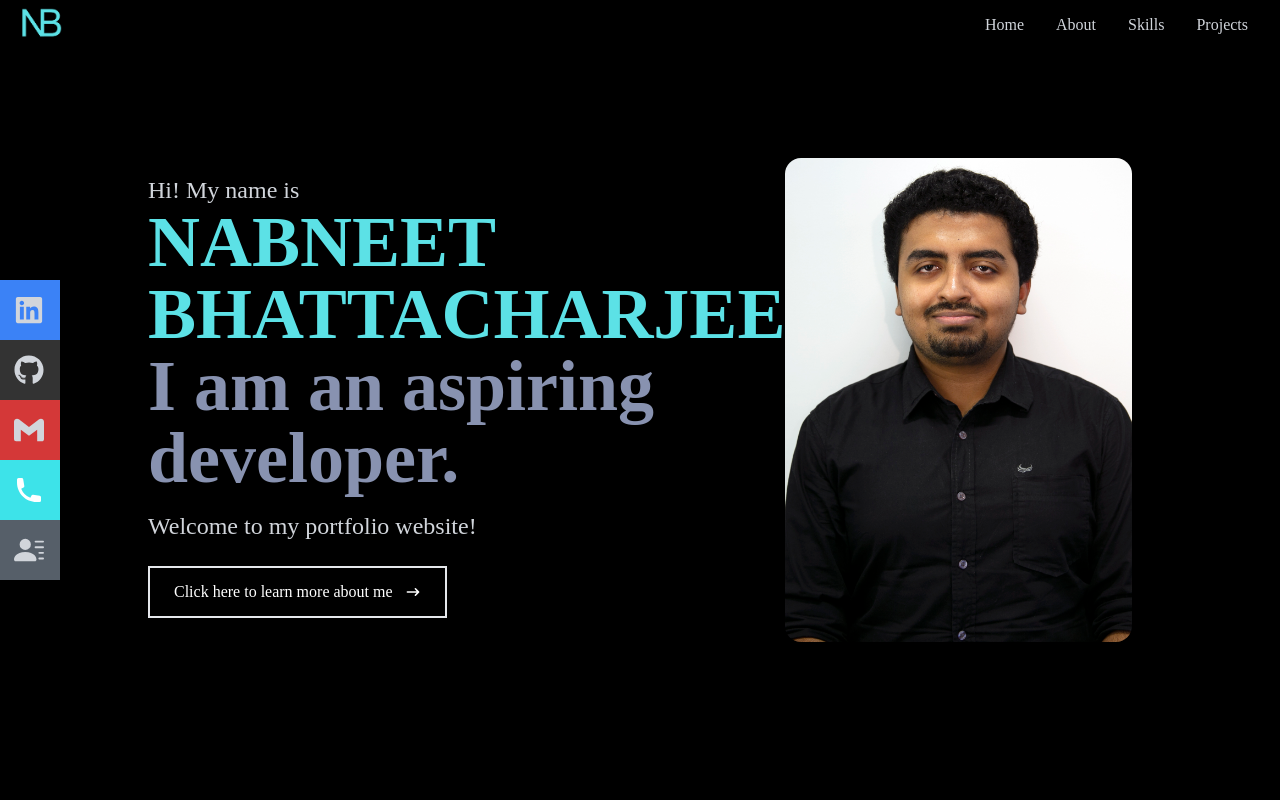
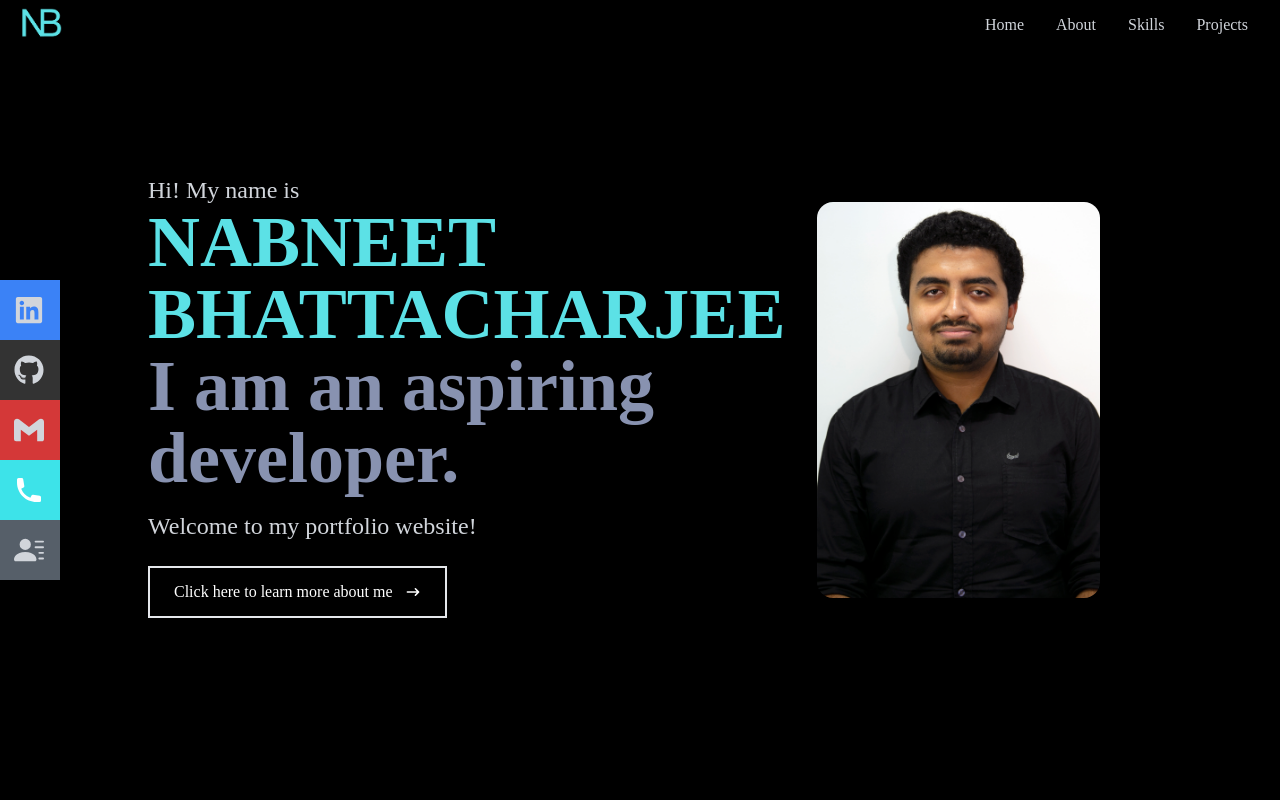
Before and after one commit to NabneetBhattacharjee/portfolio-react-app, a React (Create React App) app: page / in a window 1280 px wide. Shown: the top 800 px of the page. Built offline with nearby package versions, Linux system fonts and the light colour scheme.

Commit message:
Added padding to the picture and fixed a few issues

```diff
--- a/src/components/Home.jsx
+++ b/src/components/Home.jsx
@@ -1,6 +1,7 @@
 import React from "react";
 import HeroImage from "../assets/heroimage.jpg";
 import { HiArrowNarrowRight } from "react-icons/hi";
+import { Link } from "react-scroll";
 
 const Home = () => {
   return (
@@ -19,15 +20,20 @@ const Home = () => {
             Welcome to my portfolio website!
           </p>
           <div>
-            <button className="text-white group border-2 px-6 py-3 my-2 flex items-center hover:bg-[#5ce1e6] hover:border-[#5ce1e6]">
+            <Link
+              to="about"
+              smooth
+              duration={300}
+              className="text-white w-fit group border-2 px-6 py-3 my-2 flex items-center hover:bg-[#5ce1e6] hover:border-[#5ce1e6]"
+            >
               Click here to learn more about me
               <span className="group-hover:rotate-90 duration-300">
                 <HiArrowNarrowRight className="ml-3" />
               </span>
-            </button>
+            </Link>
           </div>
         </div>
-        <div>
+        <div className="p-8">
           <img
             src={HeroImage}
             alt="my profile"
```
